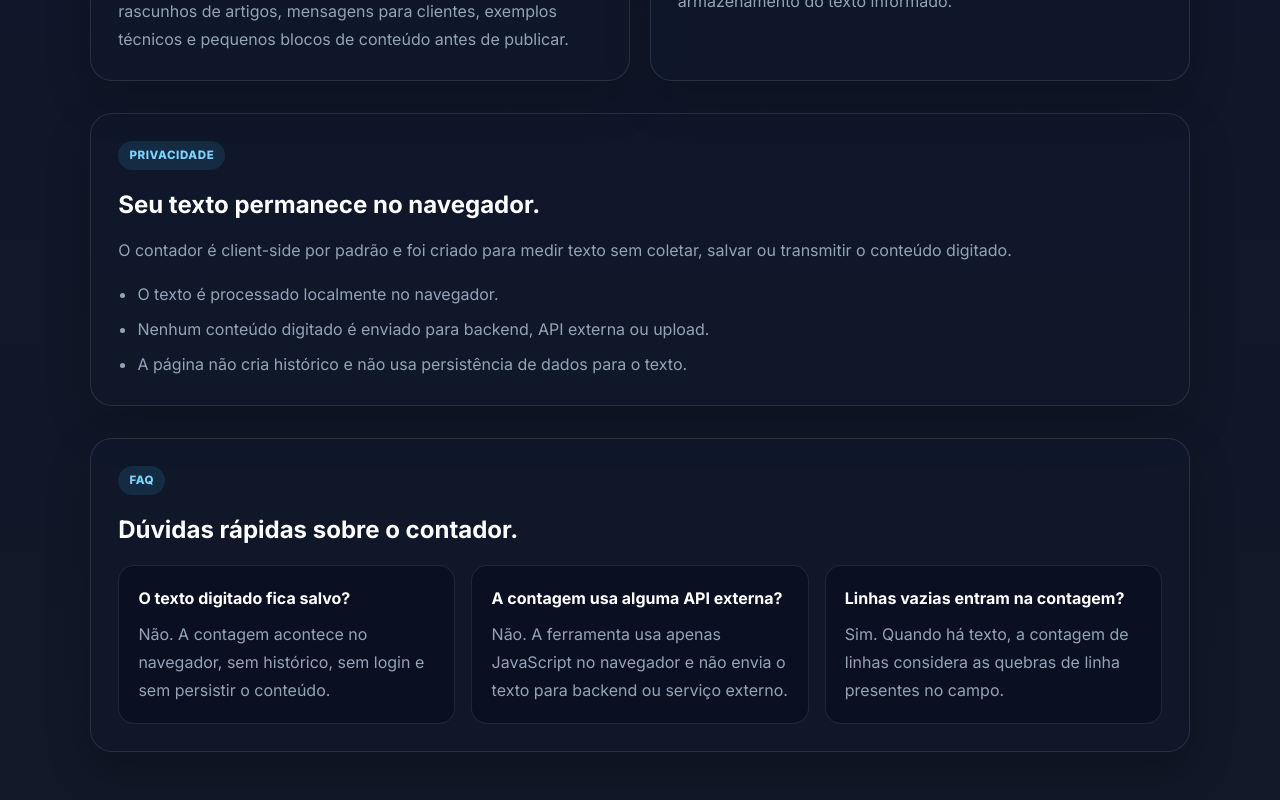
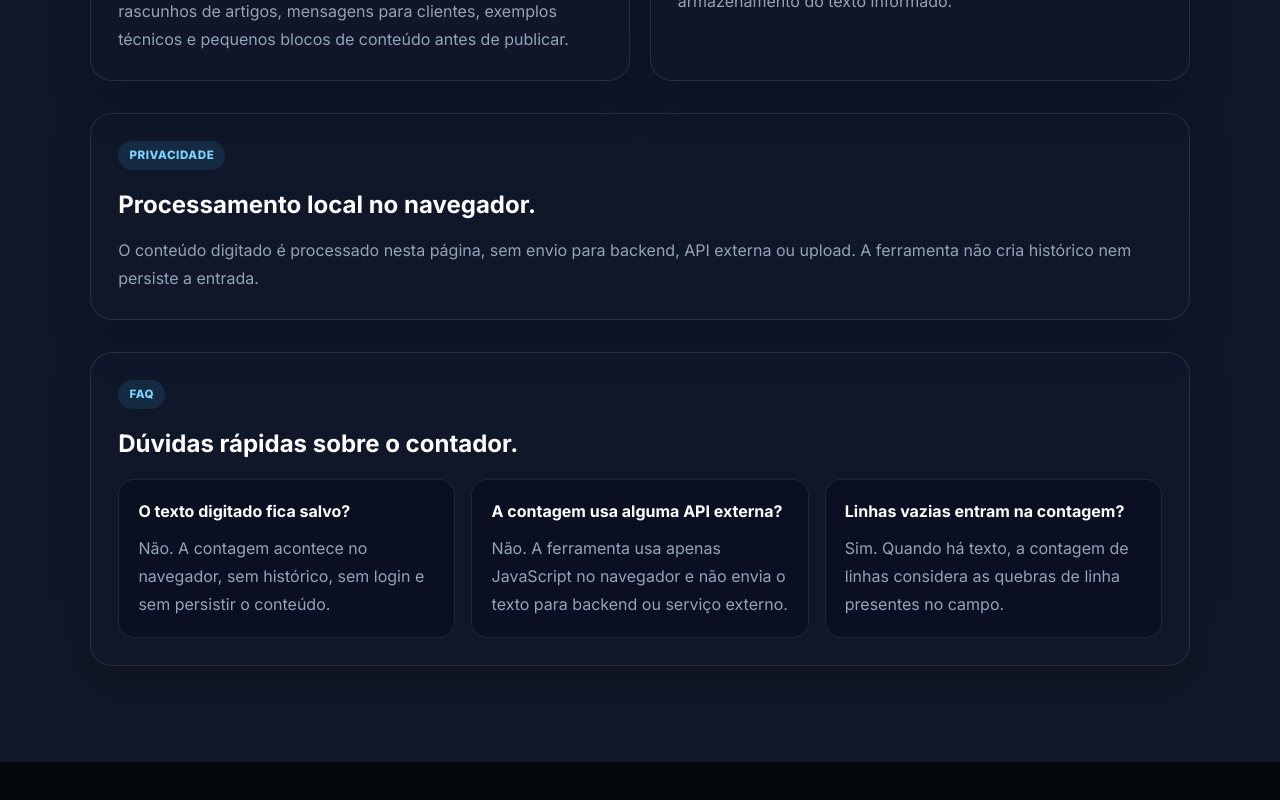
Before and after one commit to dmarostega/rockcode-front-end-vuejs, a Vue app: page /ferramentas/contador-caracteres-palavras in a window 1280 px wide. Shown: the part 1515-2315 px from the top of the page. After the commit the page ends 2277 px from the top, so only its background shows below. Built offline with nearby package versions, Linux system fonts and the light colour scheme.

Commit message:
Padroniza aviso de privacidade das ferramentas (#35)

```diff
--- a/src/components/tools/ToolPrivacyNotice.vue
+++ b/src/components/tools/ToolPrivacyNotice.vue
@@ -11,7 +11,7 @@ defineProps({
   description: {
     type: String,
     default:
-      'Use este bloco para explicar que a ferramenta não envia, salva ou compartilha os dados digitados.',
+      'O conteúdo digitado é processado nesta página, sem envio para backend, API externa ou upload. A ferramenta não cria histórico nem persiste a entrada.',
   },
   items: {
     type: Array,
--- a/src/views/Base64ConverterView.vue
+++ b/src/views/Base64ConverterView.vue
@@ -2,7 +2,7 @@
 import { computed, ref } from 'vue'
 import LayoutDefault from '@/components/defaults/LayoutDefault.vue'
 import NavBoard from '@/components/defaults/NavBoard.vue'
-import { ToolBackLink } from '@/components/tools'
+import { ToolBackLink, ToolPrivacyNotice } from '@/components/tools'
 
 const textEncoder = new TextEncoder()
 const textDecoder = new TextDecoder('utf-8', { fatal: true })
@@ -204,14 +204,16 @@ convertInput()
         </article>
 
         <article class="info-panel">
-          <span class="section-label">Privacidade</span>
-          <h2>Processamento apenas no navegador.</h2>
+          <span class="section-label">Cuidados</span>
+          <h2>Base64 não protege dados sensíveis.</h2>
           <p>
-            A conversão acontece localmente. A página não cria histórico, não exige conta e não
-            salva o conteúdo digitado em banco ou storage remoto.
+            Base64 é uma codificação reversível. Evite usar o resultado como mecanismo de segurança
+            ou proteção de informações privadas.
           </p>
         </article>
       </section>
+
+      <ToolPrivacyNotice />
 
       <section class="faq-section" aria-labelledby="base64-faq-title">
         <div class="section-heading">
--- a/src/views/JsonFormatterView.vue
+++ b/src/views/JsonFormatterView.vue
@@ -2,7 +2,7 @@
 import { computed, ref } from 'vue'
 import LayoutDefault from '@/components/defaults/LayoutDefault.vue'
 import NavBoard from '@/components/defaults/NavBoard.vue'
-import { ToolBackLink } from '@/components/tools'
+import { ToolBackLink, ToolPrivacyNotice } from '@/components/tools'
 
 const inputValue = ref('{\n  "project": "Rock Code Labs",\n  "tool": "JSON",\n  "active": true\n}')
 const resultValue = ref('')
@@ -174,14 +174,16 @@ handleJsonAction('format')
         </article>
 
         <article class="info-panel">
-          <span class="section-label">Privacidade</span>
-          <h2>Sem histórico e sem upload.</h2>
+          <span class="section-label">Uso recomendado</span>
+          <h2>Revise payloads pequenos antes de compartilhar.</h2>
           <p>
-            O processamento usa apenas recursos do navegador. A ferramenta não cria conta, não
-            mantém histórico e não envia o JSON para serviços externos.
+            Use a ferramenta para leitura, validação e minificação de exemplos, respostas de API e
+            configurações sem alterar o conteúdo original.
           </p>
         </article>
       </section>
+
+      <ToolPrivacyNotice />
 
       <section class="faq-section" aria-labelledby="json-faq-title">
         <div class="section-heading">
--- a/src/views/tools/CharacterWordCounterView.vue
+++ b/src/views/tools/CharacterWordCounterView.vue
@@ -30,12 +30,6 @@ const faqItems = [
     answer:
       'Sim. Quando há texto, a contagem de linhas considera as quebras de linha presentes no campo.',
   },
-]
-
-const privacyItems = [
-  'O texto é processado localmente no navegador.',
-  'Nenhum conteúdo digitado é enviado para backend, API externa ou upload.',
-  'A página não cria histórico e não usa persistência de dados para o texto.',
 ]
 
 const characterCount = computed(() => Array.from(inputValue.value).length)
@@ -155,11 +149,7 @@ const clearInput = () => {
       </article>
     </section>
 
-    <ToolPrivacyNotice
-      title="Seu texto permanece no navegador."
-      description="O contador é client-side por padrão e foi criado para medir texto sem coletar, salvar ou transmitir o conteúdo digitado."
-      :items="privacyItems"
-    />
+    <ToolPrivacyNotice />
 
     <ToolFaq
       heading-id="character-counter-faq-title"
--- a/src/views/tools/SlugGeneratorView.vue
+++ b/src/views/tools/SlugGeneratorView.vue
@@ -30,12 +30,6 @@ const faqItems = [
     answer:
       'Sim. O resultado usa letras minúsculas, números e hífens, um formato comum para URLs amigáveis.',
   },
-]
-
-const privacyItems = [
-  'A conversão acontece no seu navegador.',
-  'Nenhum texto é enviado para backend ou API externa.',
-  'A página não cria histórico e não persiste o conteúdo digitado.',
 ]
 
 const normalizeSlugInput = (value) =>
@@ -179,11 +173,7 @@ const copySlug = async () => {
       </article>
     </section>
 
-    <ToolPrivacyNotice
-      title="Seu texto não sai do navegador."
-      description="O gerador de slug roda client-side, sem login, sem backend obrigatório, sem API externa e sem persistência de dados."
-      :items="privacyItems"
-    />
+    <ToolPrivacyNotice />
 
     <ToolFaq
       heading-id="slug-faq-title"
--- a/src/views/tools/UrlEncodeDecodeView.vue
+++ b/src/views/tools/UrlEncodeDecodeView.vue
@@ -32,12 +32,6 @@ const faqItems = [
     answer:
       'Sequências percentuais incompletas ou inválidas, como %E0%A4%A, não formam uma URL codificada válida e precisam ser corrigidas antes da decodificação.',
   },
-]
-
-const privacyItems = [
-  'O texto é processado localmente no navegador.',
-  'Nenhum campo digitado é enviado para backend, API externa ou upload.',
-  'A página não cria histórico e não usa persistência de dados para a entrada.',
 ]
 
 const isEncodeMode = computed(() => mode.value === 'encode')
@@ -238,11 +232,7 @@ const copyResult = async () => {
       </article>
     </section>
 
-    <ToolPrivacyNotice
-      title="Sua entrada fica somente no navegador."
-      description="A ferramenta roda client-side, sem login, sem backend obrigatório, sem API externa, sem upload, sem histórico e sem persistência de dados."
-      :items="privacyItems"
-    />
+    <ToolPrivacyNotice />
 
     <ToolFaq
       heading-id="url-encode-decode-faq-title"
```
Also changed, not shown: 3 other files (tests, documents, lock files or other folders).
